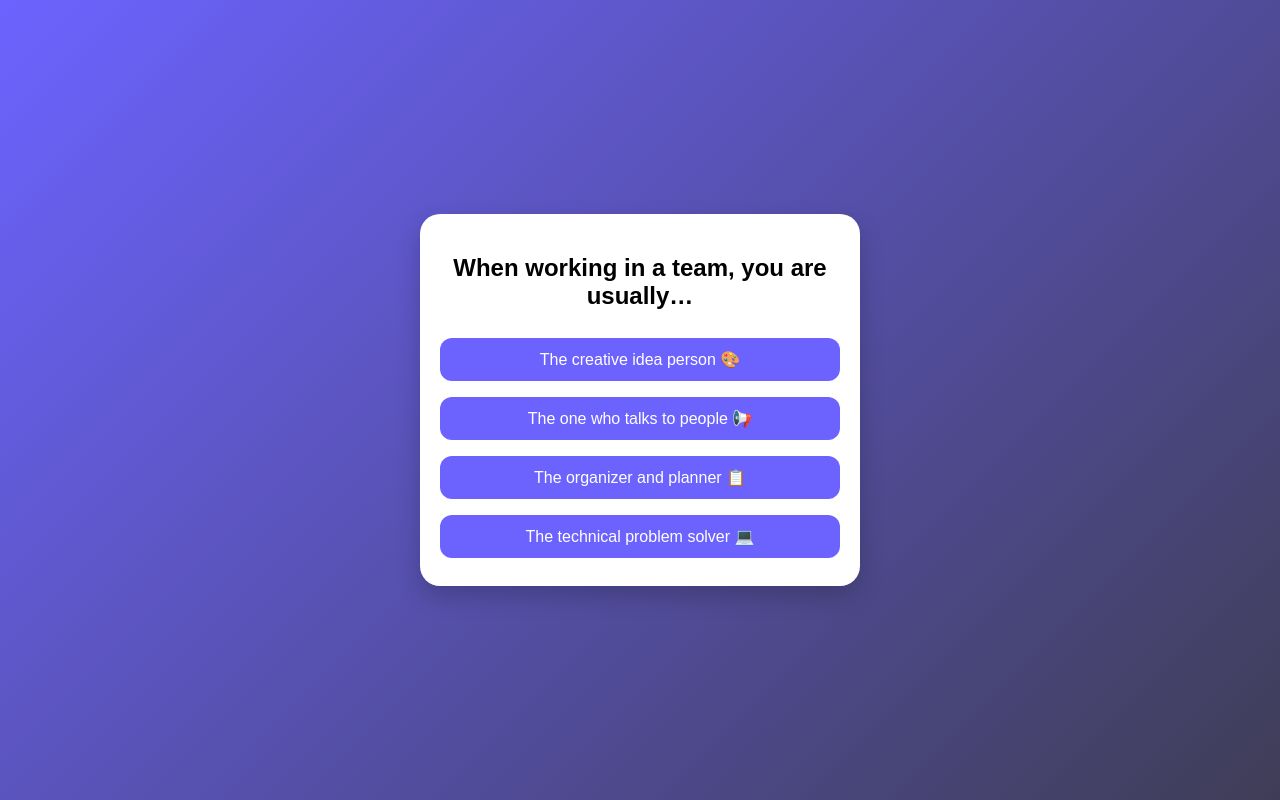
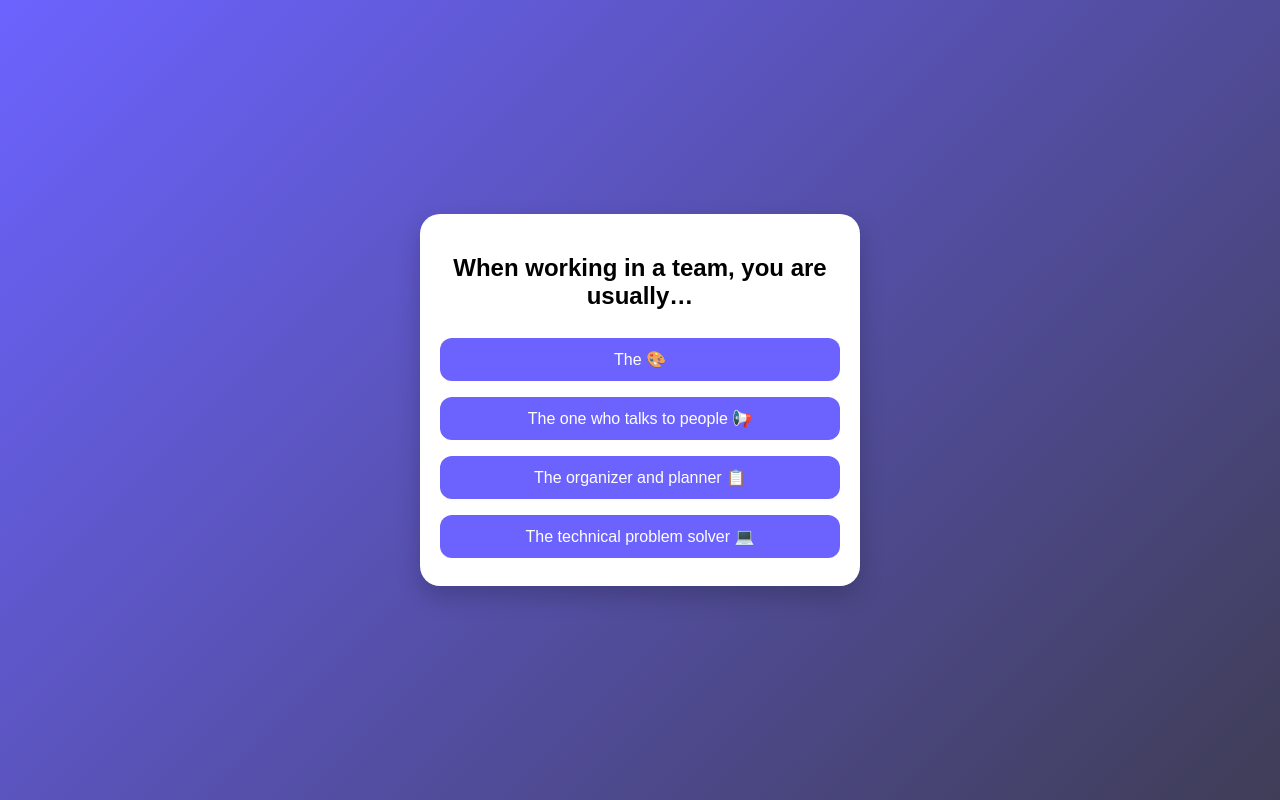
Before and after one commit to mnafrg/pixels-innovation-quiz, a React (Vite) app: page / in a window 1280 px wide. Built offline with nearby package versions, Linux system fonts and the light colour scheme.

Commit message:
Update questions.js

```diff
--- a/src/data/questions.js
+++ b/src/data/questions.js
@@ -2,7 +2,7 @@ const questions = [
     {
         question: "When working in a team, you are usually…",
         options: [
-            { text: "The creative idea person 🎨", scores: { design: 2 } },
+            { text: "The 🎨", scores: { design: 2 } },
             { text: "The one who talks to people 📢", scores: { pr: 2 } },
             { text: "The organizer and planner 📋", scores: { hr: 2 } },
             { text: "The technical problem solver 💻", scores: { tech: 2 } }
```
